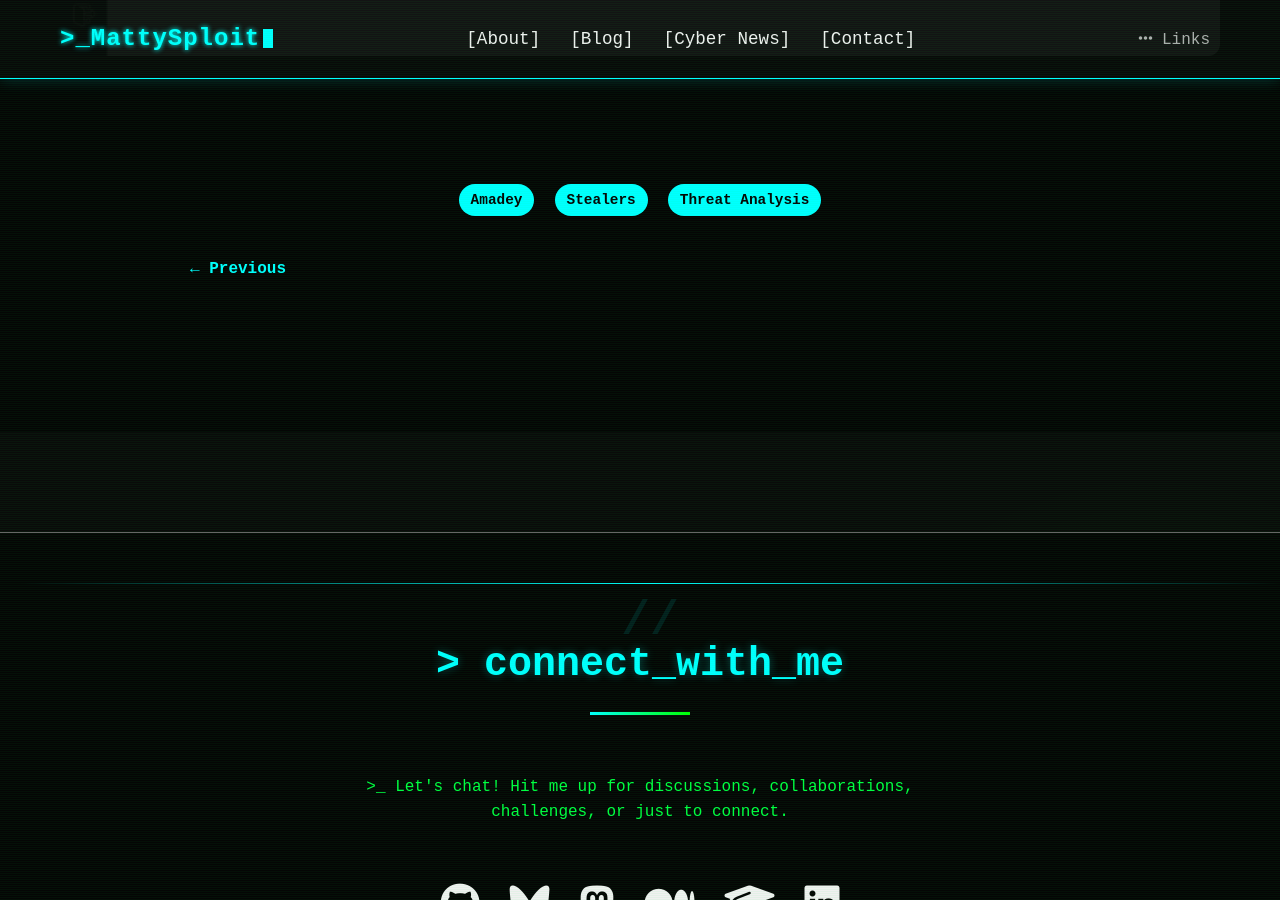
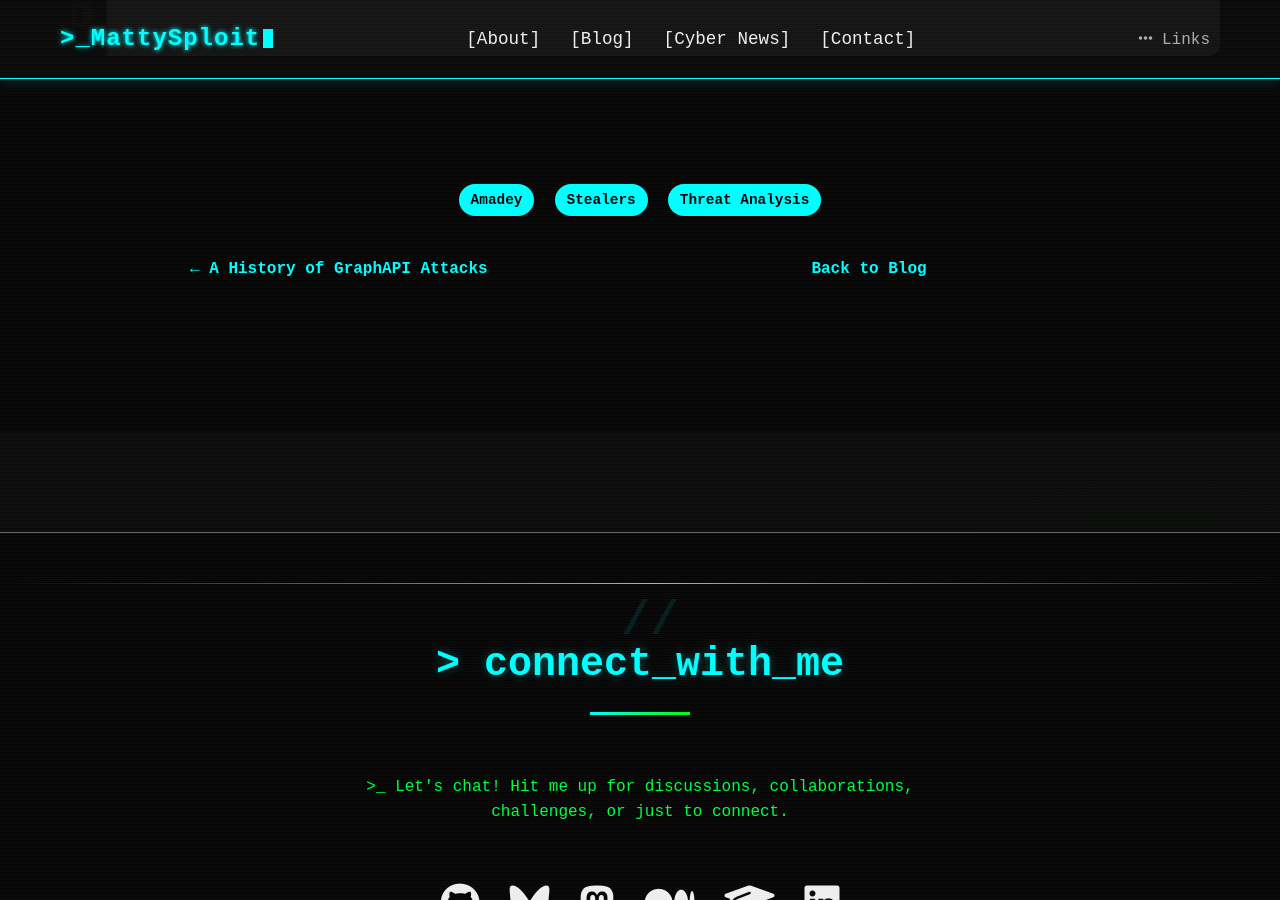
Before and after one commit to CTI-Buddy/cti-buddy.github.io, a Jekyll site: the page built from _posts/2025-03-01-amadey.md, in a window 1280 px wide and 900 px high, scrolled down 417 px. Built offline with Jekyll 4.4.1, drawn with Linux system fonts in a browser that asks for light colours.

Commit message:
Update post.html

```diff
--- a/_layouts/post.html
+++ b/_layouts/post.html
@@ -22,14 +22,25 @@ layout: default
           <span class="tag">{{ tag }}</span>
         {% endfor %}
       </div>
-      <div class="post-nav">
-        {% if page.previous.url %}
-          <a class="prev-post" href="{{ page.previous.url | relative_url }}">← Previous</a>
-        {% endif %}
-        {% if page.next.url %}
-          <a class="next-post" href="{{ page.next.url | relative_url }}">Next →</a>
-        {% endif %}
-      </div>
+<div class="post-nav" style="display: flex; justify-content: space-between; align-items: center; flex-wrap: wrap; margin-top: 2rem; gap: 1rem;">
+
+  {% if page.previous %}
+    <a class="prev-post" href="{{ page.previous.url | relative_url }}" style="flex: 1; text-align: left;">
+      ← {{ page.previous.title }}
+    </a>
+  {% endif %}
+
+  <a class="back-to-blog" href="{{ site.baseurl }}/blog" style="flex: 1; text-align: center;">
+    Back to Blog
+  </a>
+
+  {% if page.next %}
+    <a class="next-post" href="{{ page.next.url | relative_url }}" style="flex: 1; text-align: right;">
+      {{ page.next.title }} →
+    </a>
+  {% endif %}
+
+</div>
     </article>
   </div>
 </section>
```
